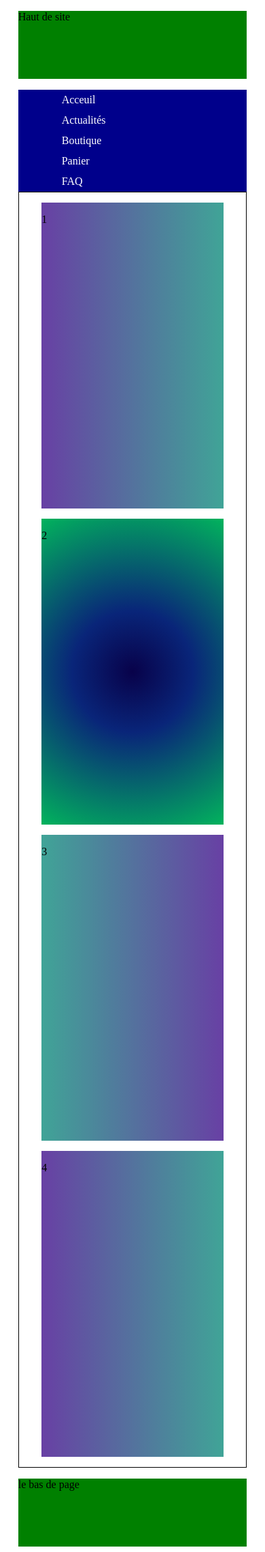
After one commit to GhisCost/Cours, a PHP site: page /responsive.html in a window 390 px wide. The commit adds this page. Shown: the whole page at 68% size. Run offline with PHP 8.4, Linux system fonts and the light colour scheme.

Commit message:
commit du 06/06

```diff
--- a/Css/formulaires2.css
+++ b/Css/formulaires2.css
@@ -1,7 +1,9 @@
 body {background-image: url(https://images.ladepeche.fr/api/v1/images/view/636d0d92b173262ee352a34f/large/image.jpg?v=1);
 background-repeat: no-repeat;
-background-size: contain;
-box-shadow: inset 0 0 1000px rgba(0, 0, 0, 0.7);
+background-size: 100%;
+box-shadow: inset 0 0 100% rgba(0, 0, 0, 0.9);
 }
 h1 {color: darkred;
 text-align: center;}
+
+main{ color: rgb(26, 7, 7);}
--- /dev/null
+++ b/Css/reponsive.css
@@ -0,0 +1,150 @@
+.container {
+  margin: 0 auto;
+}
+
+div {
+  margin: 0;
+}
+
+header {
+  background-color: rgb(129, 40, 40);
+  height: 100px;
+}
+nav {
+  background-color: darkblue;
+  height: 50px;
+  padding-left: 2em;
+  line-height: 45px;
+}
+
+nav a {
+  color: white;
+  font-size: 20px;
+  text-decoration: none;
+  padding-left: 2em;
+  padding-right: 2em;
+}
+
+footer {
+  background-color: palevioletred;
+  height: 100px;
+}
+
+nav li:last-child {
+  border-right: none;
+}
+
+section div {
+  width: 46%;
+  height: 450px;
+}
+
+nav ul {
+  display: flex;
+  list-style: none;
+}
+
+nav ul li {
+  border-right: 1px solid #fff;
+}
+
+section {
+  display: flex;
+  flex-wrap: wrap;
+  justify-content: space-around;
+  padding-top: 15px;
+  padding-bottom: 15px; /*padding: 15px 0;*/
+}
+
+.zone1,
+.zone4 {
+  background: linear-gradient(to left, #40a497, #6840a4);
+}
+
+.zone2,
+.zone3 {
+  background: linear-gradient(to left, #6840a4, #40a497);
+}
+
+main {
+  border: 1px solid black;
+}
+
+.zone3,
+.zone4 {
+  margin-top: 15px;
+}
+
+@media (max-width: 768px) {
+  .container {
+    width: 90%;
+  }
+  header {
+    background-color: green;
+  }
+
+  section div {
+    width: 80%;
+  }
+  section {
+    flex-direction: column;
+    align-items: center;
+  }
+
+  nav ul {
+    display: block;
+    padding: 0;
+  }
+
+  nav ul a {
+    font-size: 16px;
+  }
+
+  nav ul li {
+    border: none;
+  }
+
+  nav {
+    height: 150px;
+    line-height: 30px;
+  }
+
+  .zone2 {
+    margin-top: 15px;
+    background: radial-gradient(circle,rgba(8, 2, 74, 1) 0%, rgba(9, 37, 121, 1) 34%, rgba(2, 179, 93, 1) 100%);
+  }
+
+  footer {
+    background-color: green;
+  }
+}
+
+@media (min-width:992px) and (max-width:1200px){
+
+    .container {
+        width: 90%;
+    }
+
+    section {
+        justify-content: space-between;
+        padding-left: 15px;
+        padding-right: 15px;
+    }
+
+    header, footer {
+        background-color: #d46d19;
+    }
+
+    section div {
+        width:780px;
+    }
+
+    .zone2, .zone3 {
+        background: linear-gradient(to right,#f479d8, #05116c);
+    }
+
+    .zone1, .zone4 {
+        background: linear-gradient(to right, grey, orange);
+    }
+
+}
--- /dev/null
+++ b/responsive.html
@@ -0,0 +1,45 @@
+<!DOCTYPE html>
+<html lang="en">
+<head>
+    <meta charset="UTF-8">
+    <meta name="viewport" content="width=device-width, initial-scale=1.0">
+    <title>Responsive</title>
+    <link rel="stylesheet" href="./Css/reponsive.css">
+</head>
+<body>
+    <div class="container">
+        <header>
+            <p>Haut de site</p>
+        </header>
+        <nav>
+            <ul>
+                <li><a href="#">Acceuil</a></li>
+                <li><a href="#">Actualités</a></li>
+                <li><a href="#">Boutique</a></li>
+                <li><a href="#">Panier</a></li>
+                <li><a href="#">FAQ</a></li>
+            </ul>
+        </nav>
+        <main>
+            <section>
+
+                <div class="zone1">
+                    <p>1</p>
+                </div>
+                <div class="zone2">
+                    <p>2</p>
+                </div>
+                <div class="zone3">
+                    <p>3</p>
+                </div>
+                <div class="zone4">
+                    <p>4</p>
+                </div>
+            </section>
+        </main>
+        <footer>
+            <p>le bas de page</p>
+        </footer>
+    </div>
+</body>
+</html>
```
Also changed, not shown: Css/mediaqueries.css (added, +25 -0 lines), Css/zoning.css (added, +32 -0 lines), Zoning.html (added, +27 -0 lines), iframe.html (added, +41 -0 lines), mediaqueries.html (added, +14 -0 lines).
